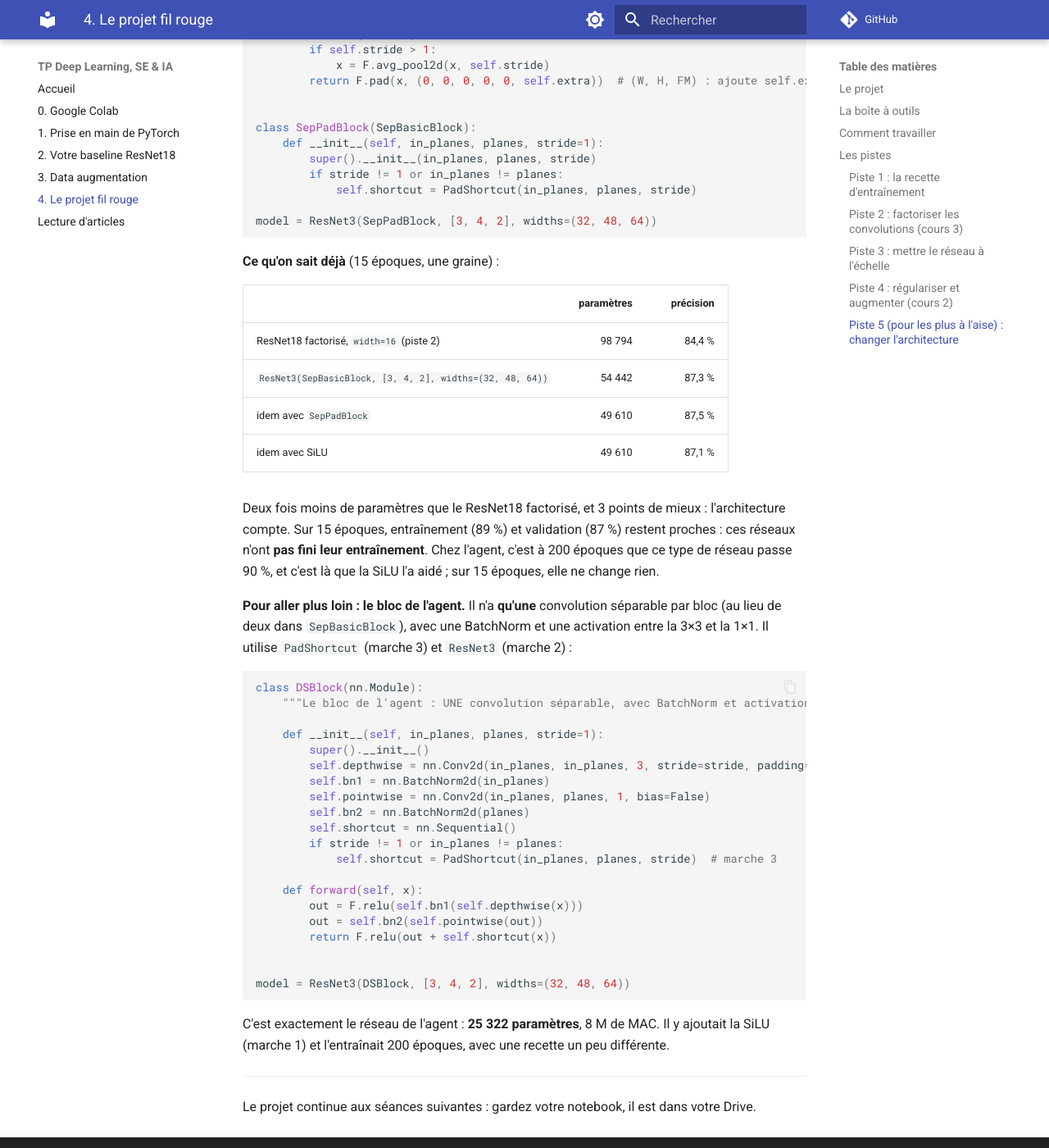
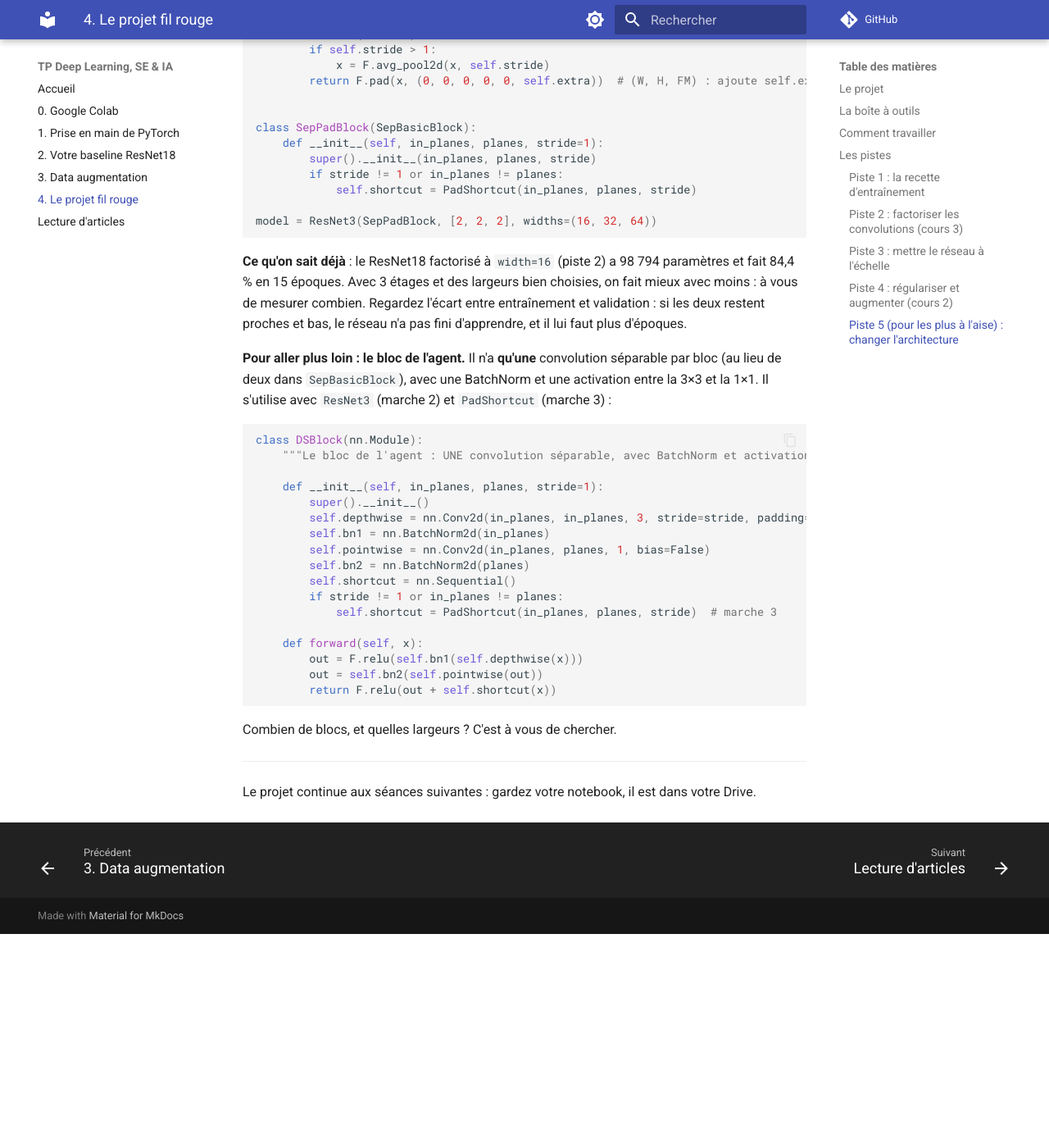
Before and after one commit to bonben/ensta-tp-deep-learning, an MkDocs documentation site: the page built from docs/04_fil_rouge.md, in a window 1280 px wide and 1400 px high, scrolled down 5885 px. Shown: the whole window at 82% size. Built offline with MkDocs 1.6.1 and Material for MkDocs 9.7.7, drawn with Linux system fonts in a browser that asks for light colours; comment, search, counter and statistics services are not loaded; after the commit the page ends 7024 px from its top, so only the background shows below that.

Commit message:
Piste 5 : retire le réseau final de l'agent, exemples neutres
Co-Authored-By: Claude Opus 5.5 <noreply@anthropic.com>

````diff
--- a/docs/04_fil_rouge.md
+++ b/docs/04_fil_rouge.md
@@ -209,7 +209,7 @@ choisissez les largeurs :
 class ResNet3(nn.Module):
     """3 étages (32×32, 16×16, 8×8), avec le nombre de FM de chaque étage au choix."""
 
-    def __init__(self, block, num_blocks, widths=(32, 48, 64), num_classes=10):
+    def __init__(self, block, num_blocks, widths=(16, 32, 64), num_classes=10):
         super().__init__()
         self.in_planes = widths[0]
         self.conv1 = nn.Conv2d(3, widths[0], kernel_size=3, padding=1, bias=False)
@@ -229,7 +229,7 @@ class ResNet3(nn.Module):
         out = F.adaptive_avg_pool2d(out, 1).flatten(1)
         return self.linear(out)
 
-model = ResNet3(SepBasicBlock, [3, 4, 2], widths=(32, 48, 64))
+model = ResNet3(SepBasicBlock, [2, 2, 2], widths=(16, 32, 64))
 ```
 
 **Marche 3 : un raccourci sans paramètre.** Quand un bloc change de résolution ou de nombre
@@ -257,26 +257,17 @@ class SepPadBlock(SepBasicBlock):
         if stride != 1 or in_planes != planes:
             self.shortcut = PadShortcut(in_planes, planes, stride)
 
-model = ResNet3(SepPadBlock, [3, 4, 2], widths=(32, 48, 64))
+model = ResNet3(SepPadBlock, [2, 2, 2], widths=(16, 32, 64))
 ```
 
-**Ce qu'on sait déjà** (15 époques, une graine) :
-
-| | paramètres | précision |
-|---|---:|---:|
-| ResNet18 factorisé, `width=16` (piste 2) | 98 794 | 84,4 % |
-| `ResNet3(SepBasicBlock, [3, 4, 2], widths=(32, 48, 64))` | 54 442 | 87,3 % |
-| idem avec `SepPadBlock` | 49 610 | 87,5 % |
-| idem avec SiLU | 49 610 | 87,1 % |
-
-Deux fois moins de paramètres que le ResNet18 factorisé, et 3 points de mieux : l'architecture
-compte. Sur 15 époques, entraînement (89 %) et validation (87 %) restent proches : ces réseaux
-n'ont **pas fini leur entraînement**. Chez l'agent, c'est à 200 époques que ce type de réseau
-passe 90 %, et c'est là que la SiLU l'a aidé ; sur 15 époques, elle ne change rien.
+**Ce qu'on sait déjà** : le ResNet18 factorisé à `width=16` (piste 2) a 98 794 paramètres et
+fait 84,4 % en 15 époques. Avec 3 étages et des largeurs bien choisies, on fait mieux avec moins :
+à vous de mesurer combien. Regardez l'écart entre entraînement et validation : si les deux
+restent proches et bas, le réseau n'a pas fini d'apprendre, et il lui faut plus d'époques.
 
 **Pour aller plus loin : le bloc de l'agent.** Il n'a **qu'une** convolution séparable par
 bloc (au lieu de deux dans `SepBasicBlock`), avec une BatchNorm et une activation entre la 3×3
-et la 1×1. Il utilise `PadShortcut` (marche 3) et `ResNet3` (marche 2) :
+et la 1×1. Il s'utilise avec `ResNet3` (marche 2) et `PadShortcut` (marche 3) :
 
 ```python
 class DSBlock(nn.Module):
@@ -296,13 +287,9 @@ class DSBlock(nn.Module):
         out = F.relu(self.bn1(self.depthwise(x)))
         out = self.bn2(self.pointwise(out))
         return F.relu(out + self.shortcut(x))
-
-
-model = ResNet3(DSBlock, [3, 4, 2], widths=(32, 48, 64))
 ```
 
-C'est exactement le réseau de l'agent : **25 322 paramètres**, 8 M de MAC. Il y ajoutait la
-SiLU (marche 1) et l'entraînait 200 époques, avec une recette un peu différente.
+Combien de blocs, et quelles largeurs ? C'est à vous de chercher.
 
 ---
 
````
